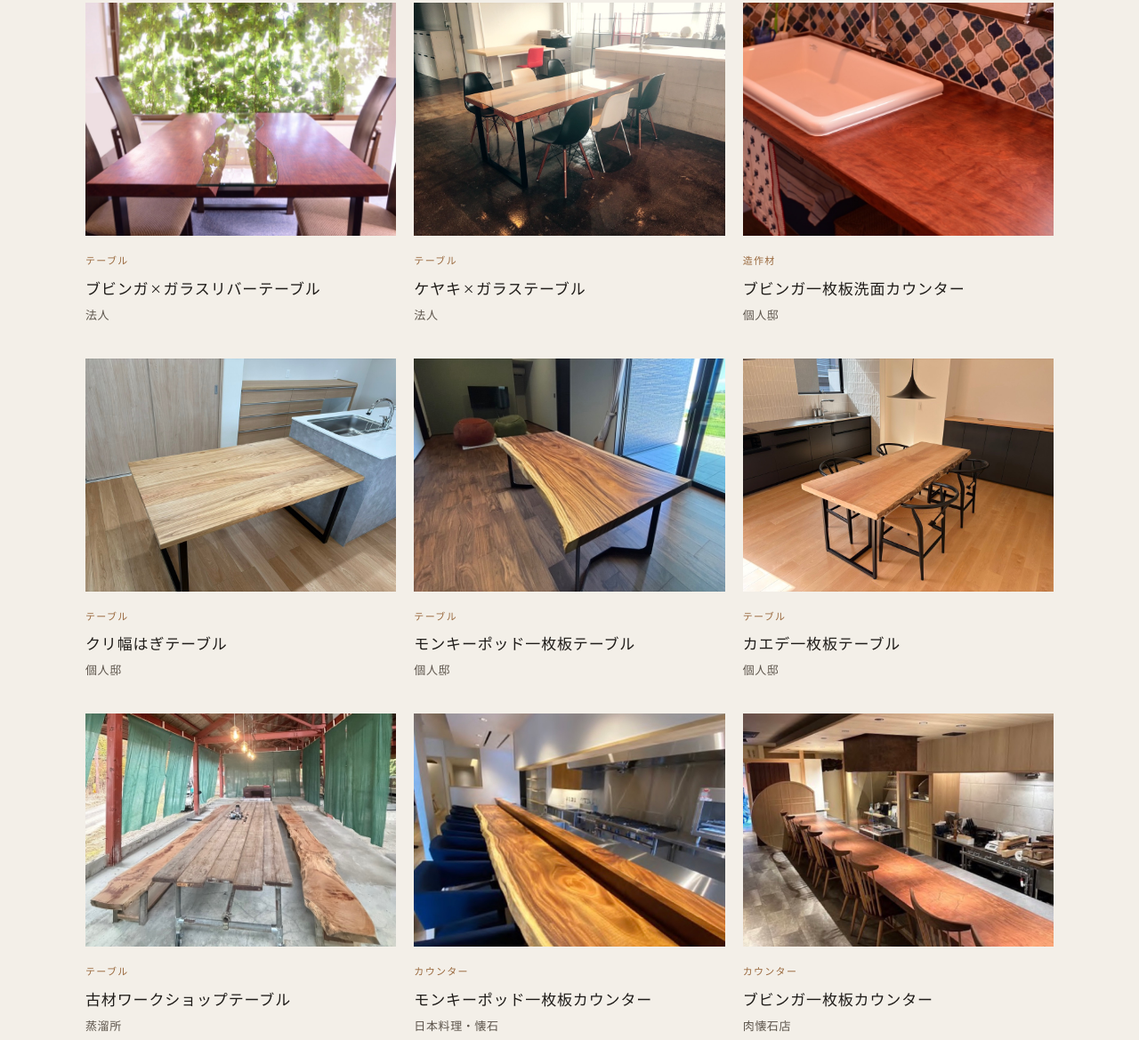
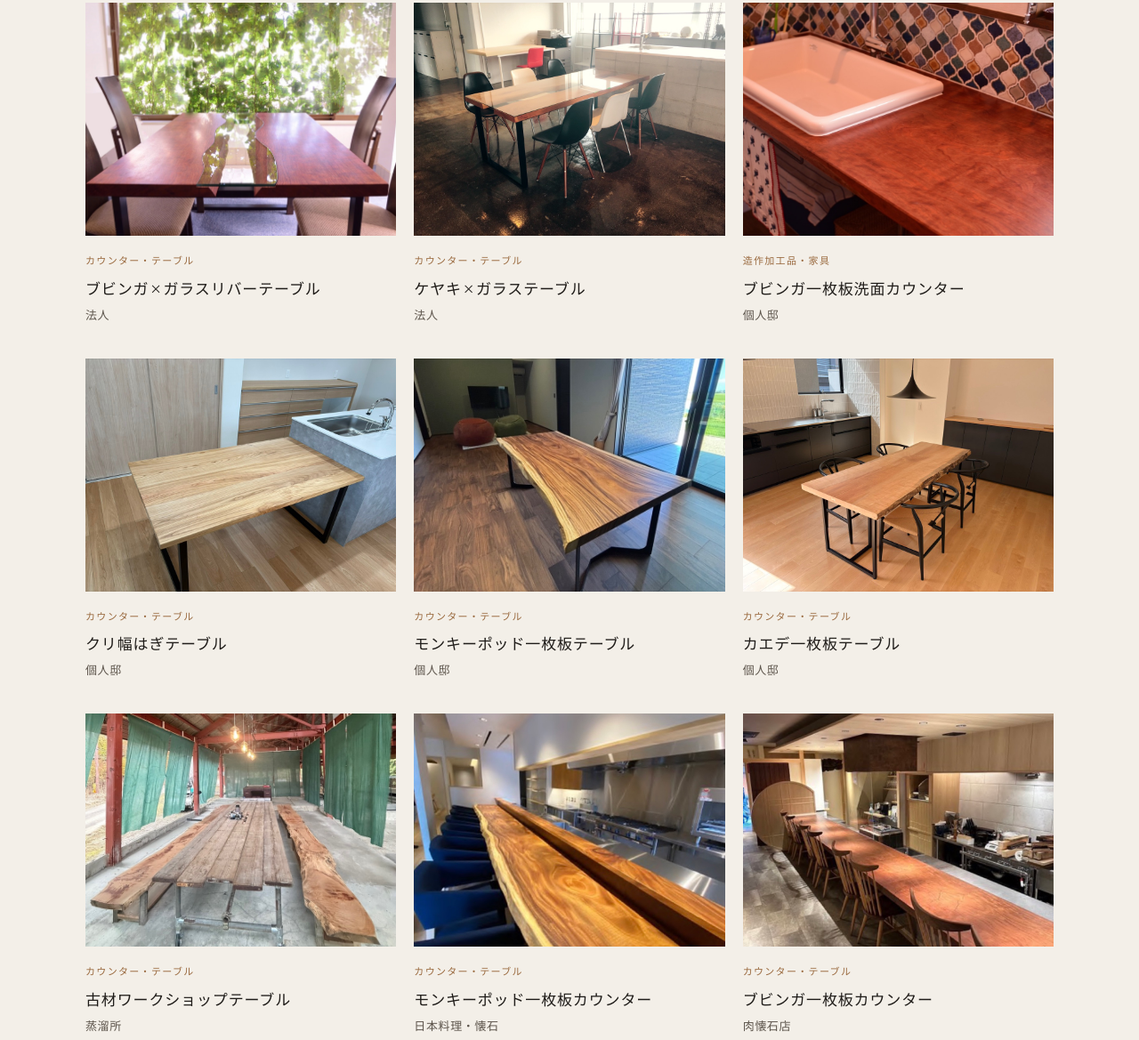
Before and after one commit to fukudas38-spec/kukulife-site, a plain HTML site: page works.html in a window 1280 px wide. Shown: the part 1383-2552 px from the top of the page at 89% size. Drawn offline with nearby package versions, Linux system fonts and the light colour scheme.

Commit message:
Works: merge filters into four categories

```diff
--- a/works.html
+++ b/works.html
@@ -37,48 +37,46 @@
     <div class="wrap">
       <div class="filter" role="group" aria-label="カテゴリで絞り込み">
         <button data-cat="all" aria-pressed="true">すべて</button>
-        <button data-cat="counter" aria-pressed="false">カウンター</button>
-        <button data-cat="table" aria-pressed="false">テーブル</button>
-        <button data-cat="furniture" aria-pressed="false">家具</button>
+        <button data-cat="table" aria-pressed="false">カウンター・テーブル</button>
+        <button data-cat="joinery" aria-pressed="false">造作加工品・家具</button>
         <button data-cat="space" aria-pressed="false">空間・オブジェ</button>
-        <button data-cat="joinery" aria-pressed="false">造作材</button>
         <button data-cat="craft" aria-pressed="false">木工品</button>
       </div>
 
       <div class="works-grid">
-        <figure class="work" data-cat="space"><div class="ph"><img src="img/w-moon-sun-lattice.jpg" alt="月と太陽の格子装飾（個人住宅）" loading="lazy"></div><figcaption><span class="cat">空間・オブジェ</span><h3>月と太陽の格子装飾</h3><p class="place">個人住宅</p></figcaption></figure>
-        <figure class="work" data-cat="table"><div class="ph"><img src="img/w-purpleheart-table.jpg" alt="パープルハート一枚板テーブル（カフェ）" loading="lazy"></div><figcaption><span class="cat">テーブル</span><h3>パープルハート一枚板テーブル</h3><p class="place">カフェ</p></figcaption></figure>
+        <figure class="work" data-cat="joinery"><div class="ph"><img src="img/w-moon-sun-lattice.jpg" alt="月と太陽の格子装飾（個人住宅）" loading="lazy"></div><figcaption><span class="cat">造作加工品・家具</span><h3>月と太陽の格子装飾</h3><p class="place">個人住宅</p></figcaption></figure>
+        <figure class="work" data-cat="table"><div class="ph"><img src="img/w-purpleheart-table.jpg" alt="パープルハート一枚板テーブル（カフェ）" loading="lazy"></div><figcaption><span class="cat">カウンター・テーブル</span><h3>パープルハート一枚板テーブル</h3><p class="place">カフェ</p></figcaption></figure>
         <figure class="work" data-cat="craft"><div class="ph"><img src="img/w-bubinga-roomkey.jpg" alt="ブビンガルームキー（旅館）" loading="lazy"></div><figcaption><span class="cat">木工品</span><h3>ブビンガルームキー</h3><p class="place">旅館</p></figcaption></figure>
-        <figure class="work" data-cat="table"><div class="ph"><img src="img/w-sugi-table.jpg" alt="スギ一枚板テーブル（法人）" loading="lazy"></div><figcaption><span class="cat">テーブル</span><h3>スギ一枚板テーブル</h3><p class="place">法人</p></figcaption></figure>
-        <figure class="work" data-cat="table"><div class="ph"><img src="img/w-keyaki-table-bench.jpg" alt="ケヤキ幅はぎテーブル、地松ベンチ（個人邸）" loading="lazy"></div><figcaption><span class="cat">テーブル</span><h3>ケヤキ幅はぎテーブル、地松ベンチ</h3><p class="place">個人邸</p></figcaption></figure>
-        <figure class="work" data-cat="table"><div class="ph"><img src="img/w-moabi-stand-table.jpg" alt="モアビ幅はぎスタンドテーブル（カフェ）" loading="lazy"></div><figcaption><span class="cat">テーブル</span><h3>モアビ幅はぎスタンドテーブル</h3><p class="place">カフェ</p></figcaption></figure>
-        <figure class="work" data-cat="table"><div class="ph"><img src="img/w-bubinga-glass-river.jpg" alt="ブビンガ×ガラスリバーテーブル（法人）" loading="lazy"></div><figcaption><span class="cat">テーブル</span><h3>ブビンガ×ガラスリバーテーブル</h3><p class="place">法人</p></figcaption></figure>
-        <figure class="work" data-cat="table"><div class="ph"><img src="img/w-keyaki-glass-table.jpg" alt="ケヤキ×ガラステーブル（法人）" loading="lazy"></div><figcaption><span class="cat">テーブル</span><h3>ケヤキ×ガラステーブル</h3><p class="place">法人</p></figcaption></figure>
-        <figure class="work" data-cat="joinery"><div class="ph"><img src="img/w-bubinga-washstand.jpg" alt="ブビンガ一枚板洗面カウンター（個人邸）" loading="lazy"></div><figcaption><span class="cat">造作材</span><h3>ブビンガ一枚板洗面カウンター</h3><p class="place">個人邸</p></figcaption></figure>
-        <figure class="work" data-cat="table"><div class="ph"><img src="img/w-kuri-table.jpg" alt="クリ幅はぎテーブル（個人邸）" loading="lazy"></div><figcaption><span class="cat">テーブル</span><h3>クリ幅はぎテーブル</h3><p class="place">個人邸</p></figcaption></figure>
-        <figure class="work" data-cat="table"><div class="ph"><img src="img/w-monkeypod2.jpg" alt="モンキーポッド一枚板テーブル（個人邸）" style="object-position:center 65%" loading="lazy"></div><figcaption><span class="cat">テーブル</span><h3>モンキーポッド一枚板テーブル</h3><p class="place">個人邸</p></figcaption></figure>
-        <figure class="work" data-cat="table"><div class="ph"><img src="img/w-kaede-table.jpg" alt="カエデ一枚板テーブル（個人邸）" loading="lazy"></div><figcaption><span class="cat">テーブル</span><h3>カエデ一枚板テーブル</h3><p class="place">個人邸</p></figcaption></figure>
-        <figure class="work" data-cat="table"><div class="ph"><img src="img/w-distillery-table.jpg" style="object-position:center 85%" alt="古材ワークショップテーブル（蒸溜所）" loading="lazy"></div><figcaption><span class="cat">テーブル</span><h3>古材ワークショップテーブル</h3><p class="place">蒸溜所</p></figcaption></figure>
-        <figure class="work" data-cat="counter"><div class="ph"><img src="img/c-blue.jpg" alt="モンキーポッド一枚板カウンター（日本料理・懐石）" loading="lazy"></div><figcaption><span class="cat">カウンター</span><h3>モンキーポッド一枚板カウンター</h3><p class="place">日本料理・懐石</p></figcaption></figure>
-        <figure class="work" data-cat="counter"><div class="ph"><img src="img/c-sushi.jpg" alt="ブビンガ一枚板カウンター（肉懐石店）" loading="lazy"></div><figcaption><span class="cat">カウンター</span><h3>ブビンガ一枚板カウンター</h3><p class="place">肉懐石店</p></figcaption></figure>
-        <figure class="work" data-cat="counter"><div class="ph"><img src="img/t-chef.jpg" alt="ケヤキの一枚板L型カウンター（伊根町の鮨屋）" loading="lazy"></div><figcaption><span class="cat">カウンター</span><h3>ケヤキの一枚板L型カウンター</h3><p class="place">伊根町の鮨屋</p></figcaption></figure>
-        <figure class="work" data-cat="counter"><div class="ph"><img src="img/t-lcounter.jpg" alt="ケヤキの一枚板L型カウンター（日本料理店）" loading="lazy"></div><figcaption><span class="cat">カウンター</span><h3>ケヤキの一枚板L型カウンター</h3><p class="place">日本料理店</p></figcaption></figure>
-        <figure class="work" data-cat="counter"><div class="ph"><img src="img/w-counter-edge.jpg" alt="ヒマラヤ杉一枚板カウンター（居酒屋）" loading="lazy"></div><figcaption><span class="cat">カウンター</span><h3>ヒマラヤ杉一枚板カウンター</h3><p class="place">居酒屋</p></figcaption></figure>
-        <figure class="work" data-cat="table"><div class="ph"><img src="img/t-burl.jpg" alt="カツラ一枚板テーブル（旅館）" loading="lazy"></div><figcaption><span class="cat">テーブル</span><h3>カツラ一枚板テーブル</h3><p class="place">旅館</p></figcaption></figure>
-        <figure class="work" data-cat="table"><div class="ph"><img src="img/t-oak.jpg" alt="ナラ一枚板テーブル（旅館）" loading="lazy"></div><figcaption><span class="cat">テーブル</span><h3>ナラ一枚板テーブル</h3><p class="place">旅館</p></figcaption></figure>
-        <figure class="work" data-cat="table"><div class="ph"><img src="img/tatami.jpg" alt="クス一枚板座卓（個人住宅）" loading="lazy"></div><figcaption><span class="cat">テーブル</span><h3>クス一枚板座卓</h3><p class="place">個人住宅</p></figcaption></figure>
-        <figure class="work" data-cat="table"><div class="ph"><img src="img/t-shop.jpg" alt="アンジェリン一枚板テーブル（ショップ）" loading="lazy"></div><figcaption><span class="cat">テーブル</span><h3>アンジェリン一枚板テーブル</h3><p class="place">ショップ</p></figcaption></figure>
-        <figure class="work" data-cat="table"><div class="ph"><img src="img/edge.jpg" alt="ゼブラウッド一枚板テーブル（個人邸）" loading="lazy"></div><figcaption><span class="cat">テーブル</span><h3>ゼブラウッド一枚板テーブル</h3><p class="place">個人邸</p></figcaption></figure>
-        <figure class="work" data-cat="table"><div class="ph"><img src="img/w-resin-river.jpg" alt="ニレレジンテーブル（居酒屋）" loading="lazy"></div><figcaption><span class="cat">テーブル</span><h3>ニレレジンテーブル</h3><p class="place">居酒屋</p></figcaption></figure>
-        <figure class="work" data-cat="table"><div class="ph"><img src="img/w-monkeypod.jpg" alt="モンキーポッド一枚板テーブル（個人邸）" loading="lazy"></div><figcaption><span class="cat">テーブル</span><h3>モンキーポッド一枚板テーブル</h3><p class="place">個人邸</p></figcaption></figure>
-        <figure class="work" data-cat="table"><div class="ph"><img src="img/w-tochi.jpg" alt="トチ一枚板テーブル（個人邸）" loading="lazy"></div><figcaption><span class="cat">テーブル</span><h3>トチ一枚板テーブル</h3><p class="place">個人邸</p></figcaption></figure>
-        <figure class="work" data-cat="table"><div class="ph"><img src="img/t-cafe.jpg" alt="タモ一枚板テーブル、カウンター（飲食店）" loading="lazy"></div><figcaption><span class="cat">テーブル</span><h3>タモ一枚板テーブル、カウンター</h3><p class="place">飲食店</p></figcaption></figure>
-        <figure class="work" data-cat="table"><div class="ph"><img src="img/w-stump-table.jpg" alt="オリーブ輪切り一枚板テーブル（法人）" loading="lazy"></div><figcaption><span class="cat">テーブル</span><h3>オリーブ輪切り一枚板テーブル</h3><p class="place">法人</p></figcaption></figure>
+        <figure class="work" data-cat="table"><div class="ph"><img src="img/w-sugi-table.jpg" alt="スギ一枚板テーブル（法人）" loading="lazy"></div><figcaption><span class="cat">カウンター・テーブル</span><h3>スギ一枚板テーブル</h3><p class="place">法人</p></figcaption></figure>
+        <figure class="work" data-cat="table"><div class="ph"><img src="img/w-keyaki-table-bench.jpg" alt="ケヤキ幅はぎテーブル、地松ベンチ（個人邸）" loading="lazy"></div><figcaption><span class="cat">カウンター・テーブル</span><h3>ケヤキ幅はぎテーブル、地松ベンチ</h3><p class="place">個人邸</p></figcaption></figure>
+        <figure class="work" data-cat="table"><div class="ph"><img src="img/w-moabi-stand-table.jpg" alt="モアビ幅はぎスタンドテーブル（カフェ）" loading="lazy"></div><figcaption><span class="cat">カウンター・テーブル</span><h3>モアビ幅はぎスタンドテーブル</h3><p class="place">カフェ</p></figcaption></figure>
+        <figure class="work" data-cat="table"><div class="ph"><img src="img/w-bubinga-glass-river.jpg" alt="ブビンガ×ガラスリバーテーブル（法人）" loading="lazy"></div><figcaption><span class="cat">カウンター・テーブル</span><h3>ブビンガ×ガラスリバーテーブル</h3><p class="place">法人</p></figcaption></figure>
+        <figure class="work" data-cat="table"><div class="ph"><img src="img/w-keyaki-glass-table.jpg" alt="ケヤキ×ガラステーブル（法人）" loading="lazy"></div><figcaption><span class="cat">カウンター・テーブル</span><h3>ケヤキ×ガラステーブル</h3><p class="place">法人</p></figcaption></figure>
+        <figure class="work" data-cat="joinery"><div class="ph"><img src="img/w-bubinga-washstand.jpg" alt="ブビンガ一枚板洗面カウンター（個人邸）" loading="lazy"></div><figcaption><span class="cat">造作加工品・家具</span><h3>ブビンガ一枚板洗面カウンター</h3><p class="place">個人邸</p></figcaption></figure>
+        <figure class="work" data-cat="table"><div class="ph"><img src="img/w-kuri-table.jpg" alt="クリ幅はぎテーブル（個人邸）" loading="lazy"></div><figcaption><span class="cat">カウンター・テーブル</span><h3>クリ幅はぎテーブル</h3><p class="place">個人邸</p></figcaption></figure>
+        <figure class="work" data-cat="table"><div class="ph"><img src="img/w-monkeypod2.jpg" alt="モンキーポッド一枚板テーブル（個人邸）" style="object-position:center 65%" loading="lazy"></div><figcaption><span class="cat">カウンター・テーブル</span><h3>モンキーポッド一枚板テーブル</h3><p class="place">個人邸</p></figcaption></figure>
+        <figure class="work" data-cat="table"><div class="ph"><img src="img/w-kaede-table.jpg" alt="カエデ一枚板テーブル（個人邸）" loading="lazy"></div><figcaption><span class="cat">カウンター・テーブル</span><h3>カエデ一枚板テーブル</h3><p class="place">個人邸</p></figcaption></figure>
+        <figure class="work" data-cat="table"><div class="ph"><img src="img/w-distillery-table.jpg" style="object-position:center 85%" alt="古材ワークショップテーブル（蒸溜所）" loading="lazy"></div><figcaption><span class="cat">カウンター・テーブル</span><h3>古材ワークショップテーブル</h3><p class="place">蒸溜所</p></figcaption></figure>
+        <figure class="work" data-cat="table"><div class="ph"><img src="img/c-blue.jpg" alt="モンキーポッド一枚板カウンター（日本料理・懐石）" loading="lazy"></div><figcaption><span class="cat">カウンター・テーブル</span><h3>モンキーポッド一枚板カウンター</h3><p class="place">日本料理・懐石</p></figcaption></figure>
+        <figure class="work" data-cat="table"><div class="ph"><img src="img/c-sushi.jpg" alt="ブビンガ一枚板カウンター（肉懐石店）" loading="lazy"></div><figcaption><span class="cat">カウンター・テーブル</span><h3>ブビンガ一枚板カウンター</h3><p class="place">肉懐石店</p></figcaption></figure>
+        <figure class="work" data-cat="table"><div class="ph"><img src="img/t-chef.jpg" alt="ケヤキの一枚板L型カウンター（伊根町の鮨屋）" loading="lazy"></div><figcaption><span class="cat">カウンター・テーブル</span><h3>ケヤキの一枚板L型カウンター</h3><p class="place">伊根町の鮨屋</p></figcaption></figure>
+        <figure class="work" data-cat="table"><div class="ph"><img src="img/t-lcounter.jpg" alt="ケヤキの一枚板L型カウンター（日本料理店）" loading="lazy"></div><figcaption><span class="cat">カウンター・テーブル</span><h3>ケヤキの一枚板L型カウンター</h3><p class="place">日本料理店</p></figcaption></figure>
+        <figure class="work" data-cat="table"><div class="ph"><img src="img/w-counter-edge.jpg" alt="ヒマラヤ杉一枚板カウンター（居酒屋）" loading="lazy"></div><figcaption><span class="cat">カウンター・テーブル</span><h3>ヒマラヤ杉一枚板カウンター</h3><p class="place">居酒屋</p></figcaption></figure>
+        <figure class="work" data-cat="table"><div class="ph"><img src="img/t-burl.jpg" alt="カツラ一枚板テーブル（旅館）" loading="lazy"></div><figcaption><span class="cat">カウンター・テーブル</span><h3>カツラ一枚板テーブル</h3><p class="place">旅館</p></figcaption></figure>
+        <figure class="work" data-cat="table"><div class="ph"><img src="img/t-oak.jpg" alt="ナラ一枚板テーブル（旅館）" loading="lazy"></div><figcaption><span class="cat">カウンター・テーブル</span><h3>ナラ一枚板テーブル</h3><p class="place">旅館</p></figcaption></figure>
+        <figure class="work" data-cat="table"><div class="ph"><img src="img/tatami.jpg" alt="クス一枚板座卓（個人住宅）" loading="lazy"></div><figcaption><span class="cat">カウンター・テーブル</span><h3>クス一枚板座卓</h3><p class="place">個人住宅</p></figcaption></figure>
+        <figure class="work" data-cat="table"><div class="ph"><img src="img/t-shop.jpg" alt="アンジェリン一枚板テーブル（ショップ）" loading="lazy"></div><figcaption><span class="cat">カウンター・テーブル</span><h3>アンジェリン一枚板テーブル</h3><p class="place">ショップ</p></figcaption></figure>
+        <figure class="work" data-cat="table"><div class="ph"><img src="img/edge.jpg" alt="ゼブラウッド一枚板テーブル（個人邸）" loading="lazy"></div><figcaption><span class="cat">カウンター・テーブル</span><h3>ゼブラウッド一枚板テーブル</h3><p class="place">個人邸</p></figcaption></figure>
+        <figure class="work" data-cat="table"><div class="ph"><img src="img/w-resin-river.jpg" alt="ニレレジンテーブル（居酒屋）" loading="lazy"></div><figcaption><span class="cat">カウンター・テーブル</span><h3>ニレレジンテーブル</h3><p class="place">居酒屋</p></figcaption></figure>
+        <figure class="work" data-cat="table"><div class="ph"><img src="img/w-monkeypod.jpg" alt="モンキーポッド一枚板テーブル（個人邸）" loading="lazy"></div><figcaption><span class="cat">カウンター・テーブル</span><h3>モンキーポッド一枚板テーブル</h3><p class="place">個人邸</p></figcaption></figure>
+        <figure class="work" data-cat="table"><div class="ph"><img src="img/w-tochi.jpg" alt="トチ一枚板テーブル（個人邸）" loading="lazy"></div><figcaption><span class="cat">カウンター・テーブル</span><h3>トチ一枚板テーブル</h3><p class="place">個人邸</p></figcaption></figure>
+        <figure class="work" data-cat="table"><div class="ph"><img src="img/t-cafe.jpg" alt="タモ一枚板テーブル、カウンター（飲食店）" loading="lazy"></div><figcaption><span class="cat">カウンター・テーブル</span><h3>タモ一枚板テーブル、カウンター</h3><p class="place">飲食店</p></figcaption></figure>
+        <figure class="work" data-cat="table"><div class="ph"><img src="img/w-stump-table.jpg" alt="オリーブ輪切り一枚板テーブル（法人）" loading="lazy"></div><figcaption><span class="cat">カウンター・テーブル</span><h3>オリーブ輪切り一枚板テーブル</h3><p class="place">法人</p></figcaption></figure>
         <figure class="work" data-cat="space"><div class="ph"><img src="img/w-objet-tree.jpg" alt="自然木オブジェ（スナック）" loading="lazy"></div><figcaption><span class="cat">空間・オブジェ</span><h3>自然木オブジェ</h3><p class="place">スナック</p></figcaption></figure>
         <figure class="work" data-cat="space"><div class="ph"><img src="img/w-endgrain-wall.jpg" alt="スギ パッチワークウォール（LUMBERYARD）" loading="lazy"></div><figcaption><span class="cat">空間・オブジェ</span><h3>スギ パッチワークウォール</h3><p class="place">LUMBERYARD</p></figcaption></figure>
-        <figure class="work" data-cat="joinery"><div class="ph"><img src="img/w-shelves.jpg" alt="ウォークインクローゼット棚板（個人邸）" loading="lazy"></div><figcaption><span class="cat">造作材</span><h3>ウォークインクローゼット棚板</h3><p class="place">個人邸</p></figcaption></figure>
-        <figure class="work" data-cat="joinery"><div class="ph"><img src="img/w-washstand.jpg" alt="トチ洗面カウンター、ミラー（個人邸）" loading="lazy"></div><figcaption><span class="cat">造作材</span><h3>トチ洗面カウンター、ミラー</h3><p class="place">個人邸</p></figcaption></figure>
-        <figure class="work" data-cat="furniture"><div class="ph"><img src="img/w-drawer.jpg" alt="耳付きキャビネット（宿泊施設）" loading="lazy"></div><figcaption><span class="cat">家具</span><h3>耳付きキャビネット</h3><p class="place">宿泊施設</p></figcaption></figure>
+        <figure class="work" data-cat="joinery"><div class="ph"><img src="img/w-shelves.jpg" alt="ウォークインクローゼット棚板（個人邸）" loading="lazy"></div><figcaption><span class="cat">造作加工品・家具</span><h3>ウォークインクローゼット棚板</h3><p class="place">個人邸</p></figcaption></figure>
+        <figure class="work" data-cat="joinery"><div class="ph"><img src="img/w-washstand.jpg" alt="トチ洗面カウンター、ミラー（個人邸）" loading="lazy"></div><figcaption><span class="cat">造作加工品・家具</span><h3>トチ洗面カウンター、ミラー</h3><p class="place">個人邸</p></figcaption></figure>
+        <figure class="work" data-cat="joinery"><div class="ph"><img src="img/w-drawer.jpg" alt="耳付きキャビネット（宿泊施設）" loading="lazy"></div><figcaption><span class="cat">造作加工品・家具</span><h3>耳付きキャビネット</h3><p class="place">宿泊施設</p></figcaption></figure>
         <figure class="work" data-cat="craft"><div class="ph"><img src="img/cuttingboard.webp" alt="オリジナルカッティングボード" loading="lazy"></div><figcaption><span class="cat">木工品</span><h3>オリジナルカッティングボード</h3></figcaption></figure>
         <figure class="work" data-cat="craft"><div class="ph"><img src="img/plate.webp" alt="サービングプレート（個人邸）" loading="lazy"></div><figcaption><span class="cat">木工品</span><h3>サービングプレート</h3><p class="place">個人邸</p></figcaption></figure>
         <figure class="work" data-cat="craft"><div class="ph"><img src="img/w-sign.jpg" alt="木製サイン（商業施設）" loading="lazy"></div><figcaption><span class="cat">木工品</span><h3>木製サイン</h3><p class="place">商業施設</p></figcaption></figure>
```
Also changed, not shown: index.html (+5 -5 lines).
